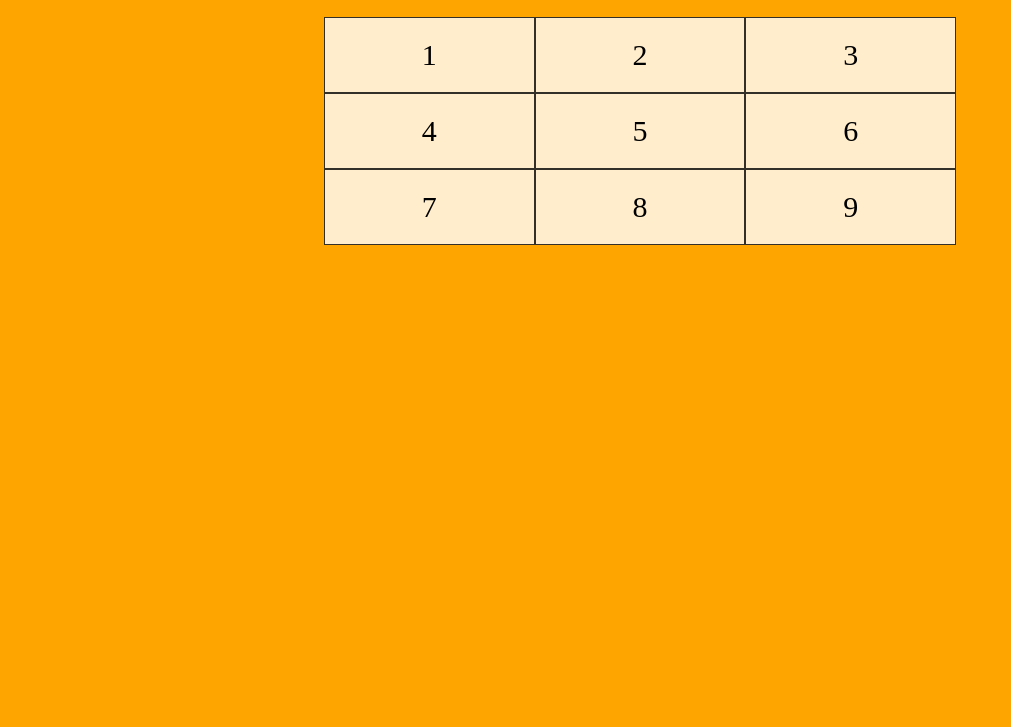
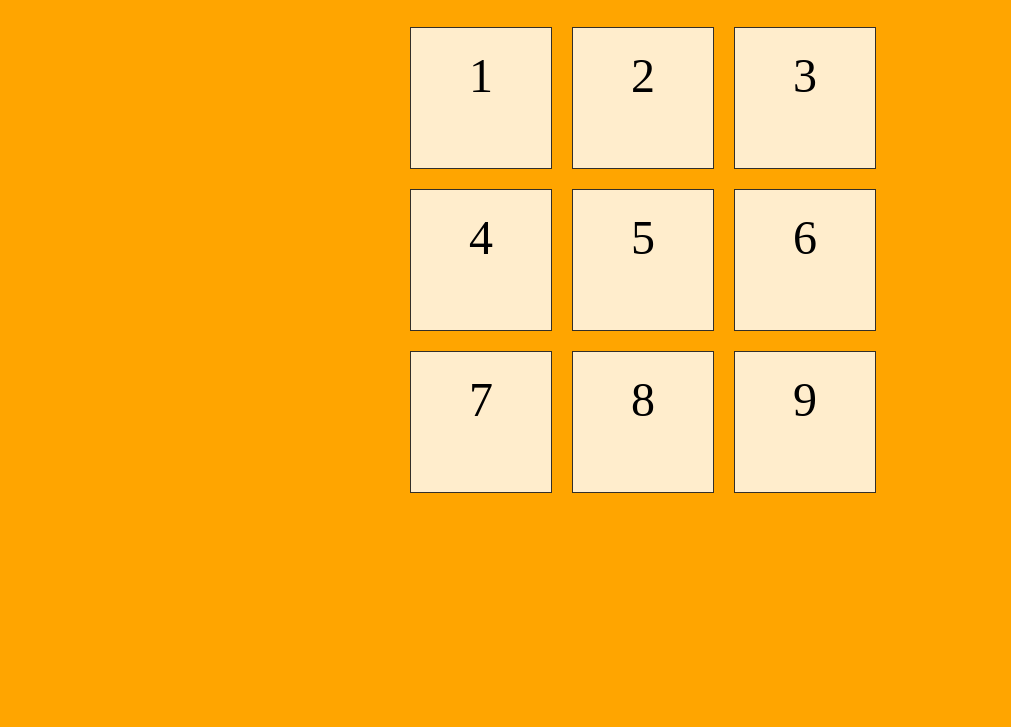
Before and after one commit to BasilExpeditions/Tic-Tac-Toe, a plain HTML site: page index.html in a window 1280 px wide. Shown: the part 73-800 px from the top of the page, without its empty margins (0-1011 px from the left). Drawn offline with Linux system fonts and the light colour scheme.

Commit message:
Dynamic changes on button clicks

```diff
--- a/css/style.css
+++ b/css/style.css
@@ -1,5 +1,8 @@
 body {
   background-color: orange;
+  text-align: center;
+  max-width: 960px;
+  margin: auto;
 }
 
 .board-container {
@@ -16,4 +19,9 @@ body {
   padding: 20px;
   font-size: 30px;
   text-align: center;
+  width: 100px;
+  height: 100px;
+  margin: 10px;
+  font-size: 300%;
+  vertical-align: center;
 }
--- a/dom.js
+++ b/dom.js
@@ -21,13 +21,13 @@ $(document).ready(function() {
 
         if(playerOne === true) {
           playerOneMoveTaken.push(boardChoices.position1)
-          $('#button1').text('X')
+          $('#button1').text('O')
           checkTurns();
 
 
         } else {
           playerTwoMoveTaken.push(boardChoices.position1)
-          $('#button1').text('O')
+          $('#button1').text('X')
           checkTurns();
 
 
@@ -58,12 +58,14 @@ $(document).ready(function() {
         if(playerOne === true) {
 
           playerOneMoveTaken.push(boardChoices.position2)
+          $('#button2').text('O')
           checkTurns();
 
 
         } else {
 
           playerTwoMoveTaken.push(boardChoices.position2)
+          $('#button2').text('X')
           checkTurns();
 
 
@@ -95,12 +97,14 @@ $(document).ready(function() {
         if(playerOne === true) {
 
           playerOneMoveTaken.push(boardChoices.position3)
+          $('#button3').text('O')
           checkTurns();
 
 
         } else {
 
           playerTwoMoveTaken.push(boardChoices.position3)
+          $('#button3').text('X')
           checkTurns();
 
 
@@ -132,12 +136,14 @@ $(document).ready(function() {
         if(playerOne === true) {
 
           playerOneMoveTaken.push(boardChoices.position4)
+          $('#button4').text('O')
           checkTurns();
 
 
         } else {
 
           playerTwoMoveTaken.push(boardChoices.position4)
+          $('#button4').text('X')
           checkTurns();
 
 
@@ -168,12 +174,14 @@ $(document).ready(function() {
         if(playerOne === true) {
 
           playerOneMoveTaken.push(boardChoices.position5)
+          $('#button5').text('O')
           checkTurns();
 
 
         } else {
 
           playerTwoMoveTaken.push(boardChoices.position5)
+          $('#button5').text('X')
           checkTurns();
 
 
@@ -205,12 +213,14 @@ $(document).ready(function() {
         if(playerOne === true) {
 
           playerOneMoveTaken.push(boardChoices.position6)
+          $('#button6').text('O')
           checkTurns();
 
 
         } else {
 
           playerTwoMoveTaken.push(boardChoices.position6)
+          $('#button6').text('X')
           checkTurns();
 
 
@@ -242,12 +252,14 @@ $(document).ready(function() {
         if(playerOne === true) {
 
           playerOneMoveTaken.push(boardChoices.position7)
+          $('#button7').text('O')
           checkTurns();
 
 
         } else {
 
           playerTwoMoveTaken.push(boardChoices.position7)
+          $('#button7').text('X')
           checkTurns();
 
 
@@ -279,12 +291,14 @@ $(document).ready(function() {
         if(playerOne === true) {
 
           playerOneMoveTaken.push(boardChoices.position8)
+          $('#button8').text('O')
           checkTurns();
 
 
         } else {
 
           playerTwoMoveTaken.push(boardChoices.position8)
+          $('#button8').text('X')
           checkTurns();
 
 
@@ -316,12 +330,14 @@ $(document).ready(function() {
         if(playerOne === true) {
 
           playerOneMoveTaken.push(boardChoices.position9)
+          $('#button9').text('O')
           checkTurns();
 
 
         } else {
 
           playerTwoMoveTaken.push(boardChoices.position9)
+          $('#button9').text('X')
           checkTurns();
 
 
--- a/index.html
+++ b/index.html
@@ -12,8 +12,6 @@
 </head>
 <body>
 
-  <h1>Tic Tac Toe</h1>
-
   <!-- <button type="button" name="button" id="button10">1</button>
   <button type="button" name="button" id="button2">2</button>
   <button type="button" name="button" id="button3">3</button>
@@ -27,16 +25,17 @@
   <button type="button" name="button" id="button9">9</button> -->
 
   <div class="game">
+    <h1>Tic Tac Toe</h1>
   <div class="board-container">
-    <div class="square top left" id="button1">1</div>
-    <div class="square top centre" id="button2">2</div>
-    <div class="square top right" id="button3">3</div>
-    <div class="square mid left" id="button4">4</div>
-    <div class="square mid centre" id="button5">5</div>
-    <div class="square mid right" id="button6">6</div>
-    <div class="square bottom left" id="button7">7</div>
-    <div class="square bottom centre" id="button8">8</div>
-    <div class="square bottom right" id="button9">9</div>
+    <div class="square" id="button1">1</div>
+    <div class="square" id="button2">2</div>
+    <div class="square" id="button3">3</div>
+    <div class="square" id="button4">4</div>
+    <div class="square" id="button5">5</div>
+    <div class="square" id="button6">6</div>
+    <div class="square" id="button7">7</div>
+    <div class="square" id="button8">8</div>
+    <div class="square" id="button9">9</div>
   </div>
   </div>
 
```
